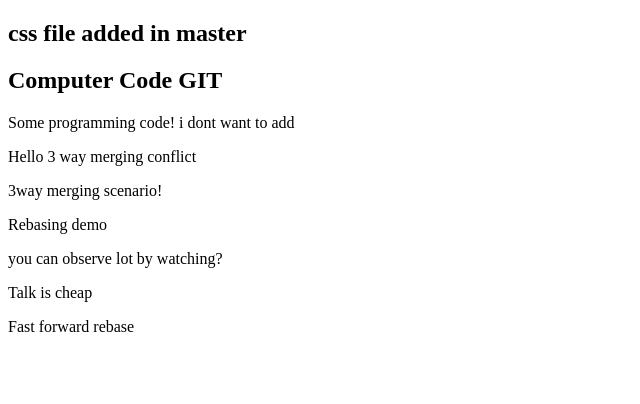
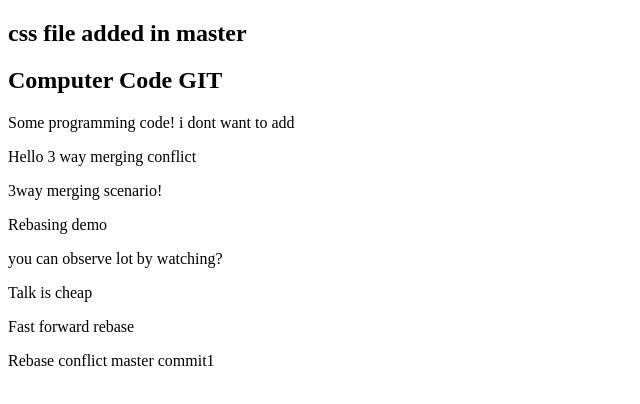
Before and after one commit to Kathiresan1992/0main_openSAP_repo, a plain HTML site: page index.html in a window 1280 px wide. Shown: the whole page, without its empty margins (0-640 px from the left). Drawn offline with Linux system fonts and the light colour scheme.

Commit message:
Rebase conflict master commit1

```diff
--- a/index.html
+++ b/index.html
@@ -10,5 +10,6 @@
 <p>you can observe lot by watching?</p>
 <p>Talk is cheap</p>
 <p>Fast forward rebase</p>
+<p>Rebase conflict master commit1</p>
 </body>
 </html>
```
